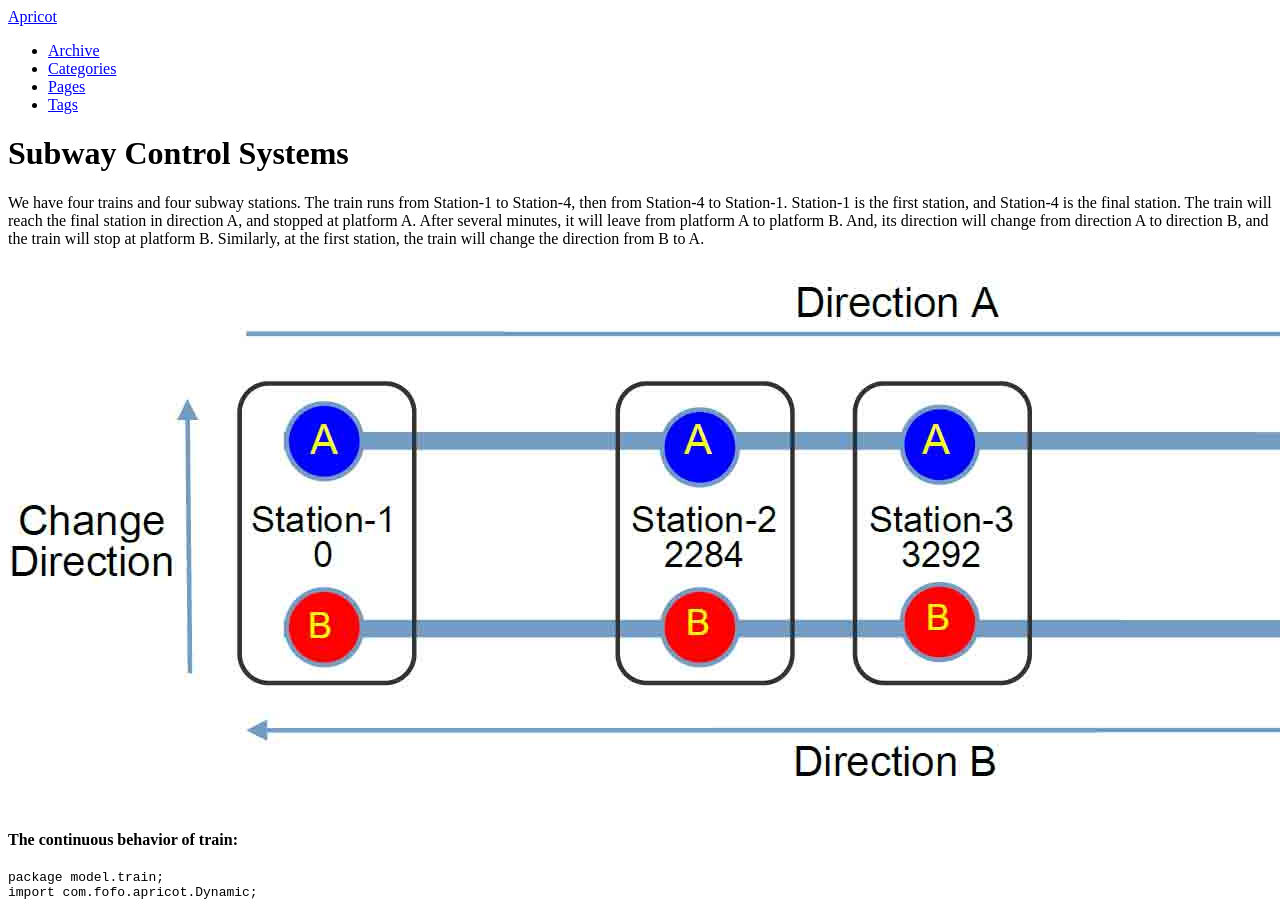
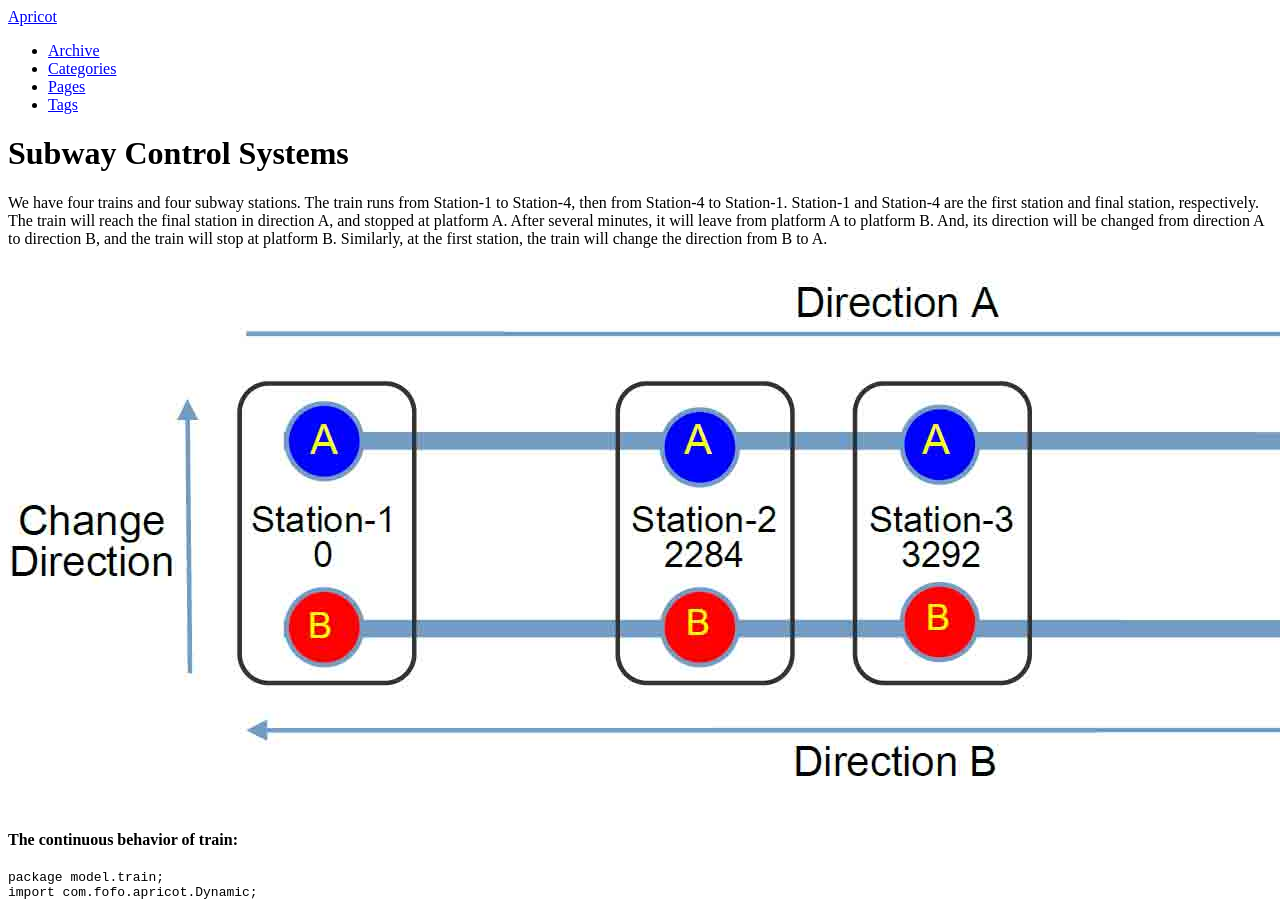
Before and after one commit to fanghuixing/apricot, a Jekyll site: the page built from cases/subway/subwaycontrolsystems.md, in a window 1280 px wide and 900 px high. Built offline with Jekyll 4.4.1, drawn with Linux system fonts in a browser that asks for light colours; comment, search, counter and statistics services are not loaded.

Commit message:
add case description

```diff
--- a/cases/subway/subwaycontrolsystems.md
+++ b/cases/subway/subwaycontrolsystems.md
@@ -4,7 +4,7 @@
 title: "Subway Control Systems"
 description: "Subway Control Systems"
 ---
-We have four trains and four subway stations. The train runs from Station-1 to Station-4, then from Station-4 to Station-1. Station-1 is the first station, and Station-4 is the final station. The train will reach the final station in direction A, and stopped at platform A. After several minutes, it will leave from platform A to platform B. And, its direction will change from direction A to direction B, and the train will stop at platform B. Similarly, at the first station, the train will change
+We have four trains and four subway stations. The train runs from Station-1 to Station-4, then from Station-4 to Station-1. Station-1 and Station-4 are the first station and final station, respectively. The train will reach the final station in direction A, and stopped at platform A. After several minutes, it will leave from platform A to platform B. And, its direction will be changed from direction A to direction B, and the train will stop at platform B. Similarly, at the first station, the train will change
 the direction from B to A.
 
 ![Subway Line]({{ BASE_PATH }}/assets/figs/sbwl.jpg)
```
